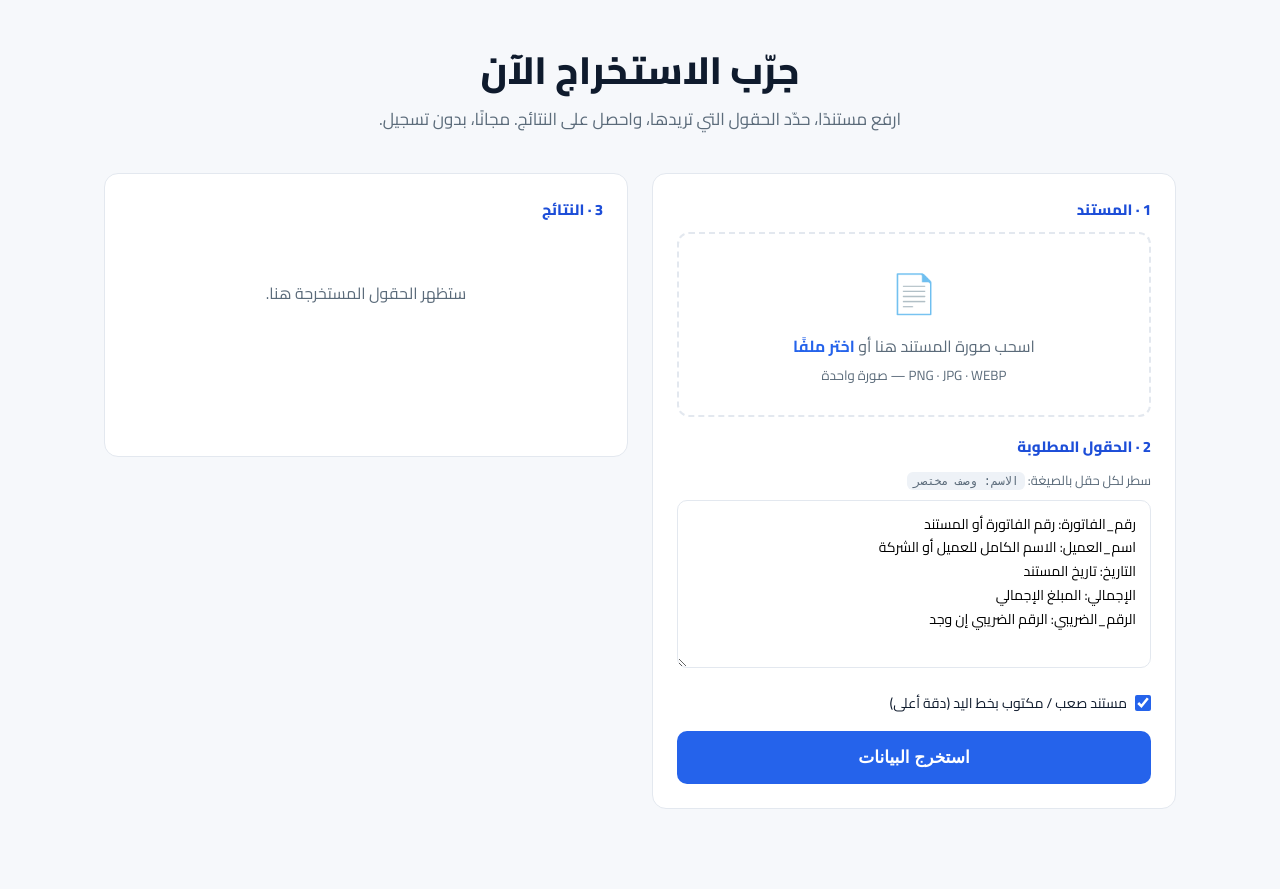
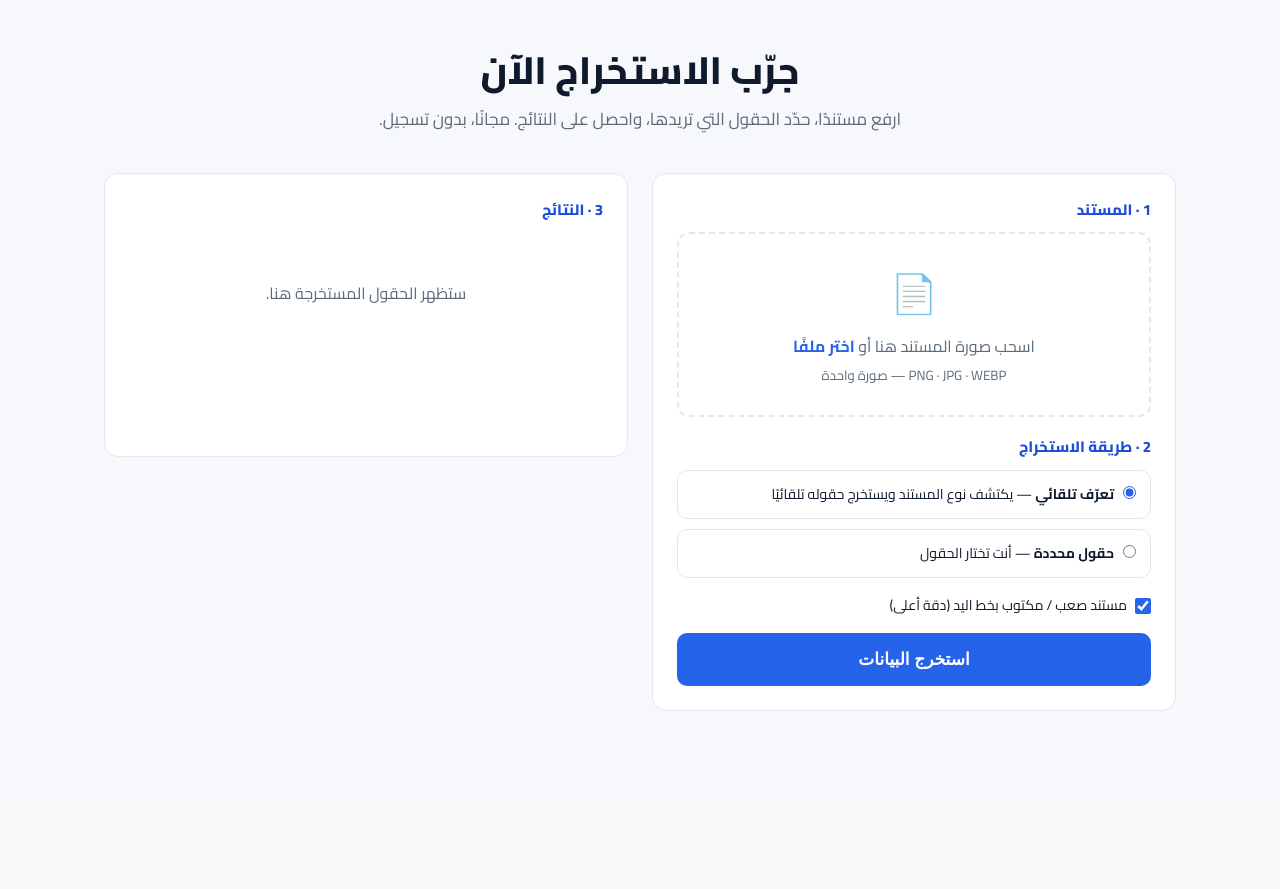
Before and after one commit to MageedGergesA/ocr, a FastAPI app: page /app in a window 1280 px wide. Shown: the part 68-957 px from the top of the page. After the commit the page ends 779 px from the top, so only its background shows below. Run offline with FastAPI, Linux system fonts and the light colour scheme.

Commit message:
Add auto-detect extraction mode (no fixed schema)
- extractor: extract_auto detects document type + extracts its own fields;
  extract_schema kept for Odoo field-mapping use case
- /v1/extract: target_schema now optional (empty = auto-detect),
  returns document_type
- /app: mode selector (auto default / specific fields), shows detected type

Co-Authored-By: Claude Opus 4.7 <noreply@anthropic.com>

```diff
--- a/backend/app/main.py
+++ b/backend/app/main.py
@@ -42,21 +42,32 @@ def demo_app(request: Request):
 @app.post("/v1/extract")
 async def extract_endpoint(
     file: UploadFile = File(...),
-    target_schema: str = Form(...),
+    target_schema: str = Form(""),  # optional — empty/omitted means auto-detect
     hard: bool = Form(True),
     x_api_key: str = Header(None),
 ):
     # TODO(#5): validate x_api_key against Postgres; TODO(#6): Redis usage + free-tier 429.
     if not os.getenv("ANTHROPIC_API_KEY"):
         raise HTTPException(500, "ANTHROPIC_API_KEY not configured on server")
-    try:
-        schema = json.loads(target_schema)
-    except json.JSONDecodeError:
-        raise HTTPException(400, "target_schema must be valid JSON: {field: description}")
+
+    schema = None
+    if target_schema and target_schema.strip() not in ("", "{}"):
+        try:
+            schema = json.loads(target_schema)
+        except json.JSONDecodeError:
+            raise HTTPException(400, "target_schema must be valid JSON: {field: description}")
 
     image_bytes = await file.read()
     try:
-        result = extractor.extract(image_bytes, file.content_type, schema, hard=hard)
+        if schema:
+            data = extractor.extract_schema(image_bytes, file.content_type, schema, hard=hard)
+            return {"mode": "schema", "document_type": None, "data": data}
+        result = extractor.extract_auto(image_bytes, file.content_type, hard=hard)
+        # auto mode returns {document_type, fields}; flatten to a stable response shape
+        return {
+            "mode": "auto",
+            "document_type": result.get("document_type"),
+            "data": result.get("fields", result),
+        }
     except Exception as e:  # noqa: BLE001 — surface model/parse errors to caller for now
         raise HTTPException(502, f"extraction failed: {e}")
-    return {"data": result}
--- a/backend/app/static/css/style.css
+++ b/backend/app/static/css/style.css
@@ -151,4 +151,14 @@ details p { color: var(--muted); }
 .conf-bar { height: 100%; border-radius: 999px; }
 .conf-pct { font-size: 12px; color: var(--muted); min-width: 34px; }
 
+.mode-row { display: flex; flex-direction: column; gap: 10px; margin-bottom: 14px; }
+.mode-opt { display: flex; align-items: flex-start; gap: 9px; padding: 12px 14px; border: 1px solid var(--line);
+  border-radius: 10px; cursor: pointer; font-size: 14px; transition: .15s; }
+.mode-opt:hover { border-color: var(--brand); }
+.mode-opt input { margin-top: 3px; accent-color: var(--brand); }
+.mode-opt b { color: var(--ink); }
+
+.doctype { background: #e7efff; color: var(--brand-dark); font-size: 14px; font-weight: 600;
+  padding: 10px 14px; border-radius: 10px; margin-bottom: 14px; }
+
 @media (max-width: 800px) { .app-grid { grid-template-columns: 1fr; } }
--- a/backend/app/templates/app.html
+++ b/backend/app/templates/app.html
@@ -39,13 +39,25 @@
             <img id="preview" class="preview" alt="معاينة" hidden>
           </div>
 
-          <label class="step">2 · الحقول المطلوبة</label>
-          <p class="hint">سطر لكل حقل بالصيغة: <code>الاسم: وصف مختصر</code></p>
-          <textarea id="fields" class="fields" rows="6">رقم_الفاتورة: رقم الفاتورة أو المستند
+          <label class="step">2 · طريقة الاستخراج</label>
+          <div class="mode-row">
+            <label class="mode-opt">
+              <input type="radio" name="mode" value="auto" checked>
+              <span><b>تعرّف تلقائي</b> — يكتشف نوع المستند ويستخرج حقوله تلقائيًا</span>
+            </label>
+            <label class="mode-opt">
+              <input type="radio" name="mode" value="custom">
+              <span><b>حقول محددة</b> — أنت تختار الحقول</span>
+            </label>
+          </div>
+          <div id="fieldsWrap" hidden>
+            <p class="hint">سطر لكل حقل بالصيغة: <code>الاسم: وصف مختصر</code></p>
+            <textarea id="fields" class="fields" rows="6">رقم_الفاتورة: رقم الفاتورة أو المستند
 اسم_العميل: الاسم الكامل للعميل أو الشركة
 التاريخ: تاريخ المستند
 الإجمالي: المبلغ الإجمالي
 الرقم_الضريبي: الرقم الضريبي إن وجد</textarea>
+          </div>
 
           <label class="toggle">
             <input type="checkbox" id="hard" checked>
@@ -96,6 +108,12 @@
     }));
     dropzone.addEventListener('drop', e => setFile(e.dataTransfer.files[0]));
 
+    // show the fields box only when "specific fields" mode is chosen
+    document.querySelectorAll('input[name="mode"]').forEach(r => r.addEventListener('change', () => {
+      const custom = document.querySelector('input[name="mode"]:checked').value === 'custom';
+      document.getElementById('fieldsWrap').hidden = !custom;
+    }));
+
     function parseFields() {
       const schema = {};
       document.getElementById('fields').value.split('\n').forEach(line => {
@@ -116,7 +134,9 @@
       return '#dc2626';
     }
 
-    function render(data) {
+    function render(data, docType) {
+      const badge = docType
+        ? `<div class="doctype">نوع المستند المكتشف: <b>${docType}</b></div>` : '';
       const rows = Object.entries(data).map(([field, info]) => {
         let value = info, conf = null;
         if (info && typeof info === 'object') { value = info.value; conf = info.confidence; }
@@ -130,7 +150,7 @@
                   <div class="row-conf">${bar}</div>
                 </div>`;
       }).join('');
-      results.innerHTML = `<div class="row head"><div>الحقل</div><div>القيمة</div><div>الثقة</div></div>${rows}`;
+      results.innerHTML = badge + `<div class="row head"><div>الحقل</div><div>القيمة</div><div>الثقة</div></div>${rows}`;
     }
 
     extractBtn.addEventListener('click', async () => {
@@ -139,16 +159,17 @@
       extractBtn.textContent = 'جارٍ الاستخراج…';
       results.innerHTML = '<div class="results-empty">⏳ يتم تحليل المستند…</div>';
 
+      const mode = document.querySelector('input[name="mode"]:checked').value;
       const fd = new FormData();
       fd.append('file', currentFile);
-      fd.append('target_schema', JSON.stringify(parseFields()));
+      fd.append('target_schema', mode === 'custom' ? JSON.stringify(parseFields()) : '');
       fd.append('hard', document.getElementById('hard').checked);
 
       try {
         const res = await fetch('/v1/extract', { method: 'POST', body: fd });
         const body = await res.json();
         if (!res.ok) throw new Error(body.detail || ('HTTP ' + res.status));
-        render(body.data);
+        render(body.data, body.document_type);
       } catch (err) {
         results.innerHTML = `<div class="results-error">⚠️ ${err.message}</div>`;
       } finally {
```
Also changed, not shown: backend/app/services/extractor.py (+43 -20 lines).
